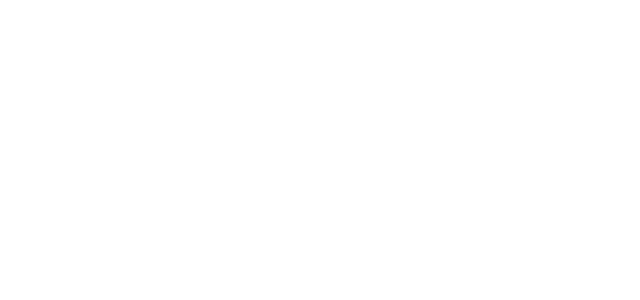
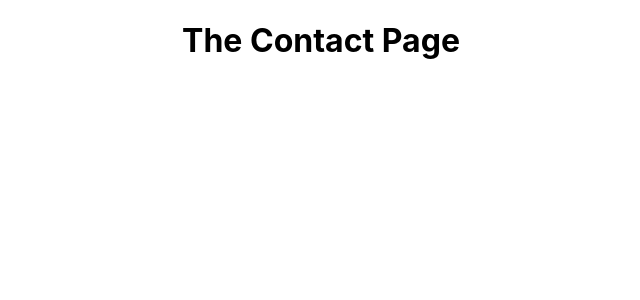
Before and after one commit to reactdeveloperske/reactdevske-website, a React (Create React App) app: page /contact in a window 1280 px wide. Shown: the top 300 px of the page, without its empty margins (319-959 px from the left). Built offline with nearby package versions, Linux system fonts and the light colour scheme.

Commit message:
feat(ContactPage): Add boilerplate code and tests to AboutPage component

```diff
--- a/src/Pages/ContactPage/ContactPage.jsx
+++ b/src/Pages/ContactPage/ContactPage.jsx
@@ -3,7 +3,7 @@
 function ContactPage() {
     return (
         <div>
-
+            <h1>The Contact Page</h1>
         </div>
     )
 }
```
Also changed, not shown: 1 other file (tests, documents, lock files or other folders).
